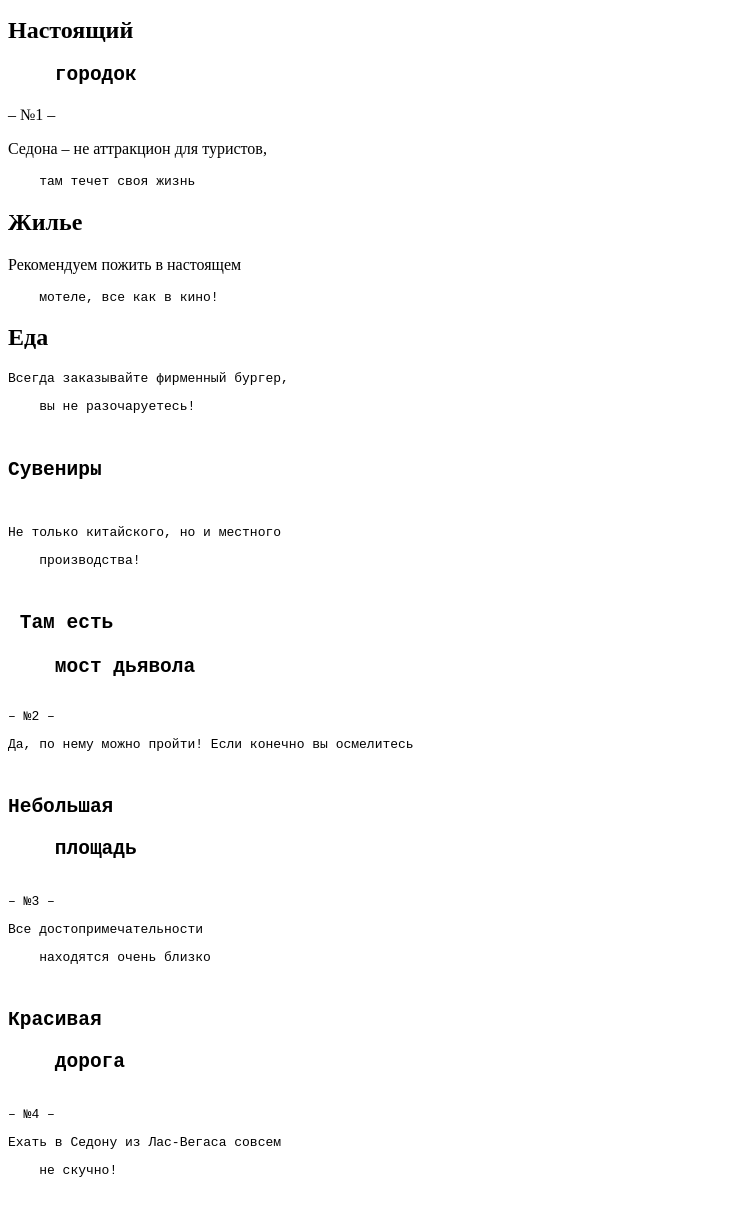
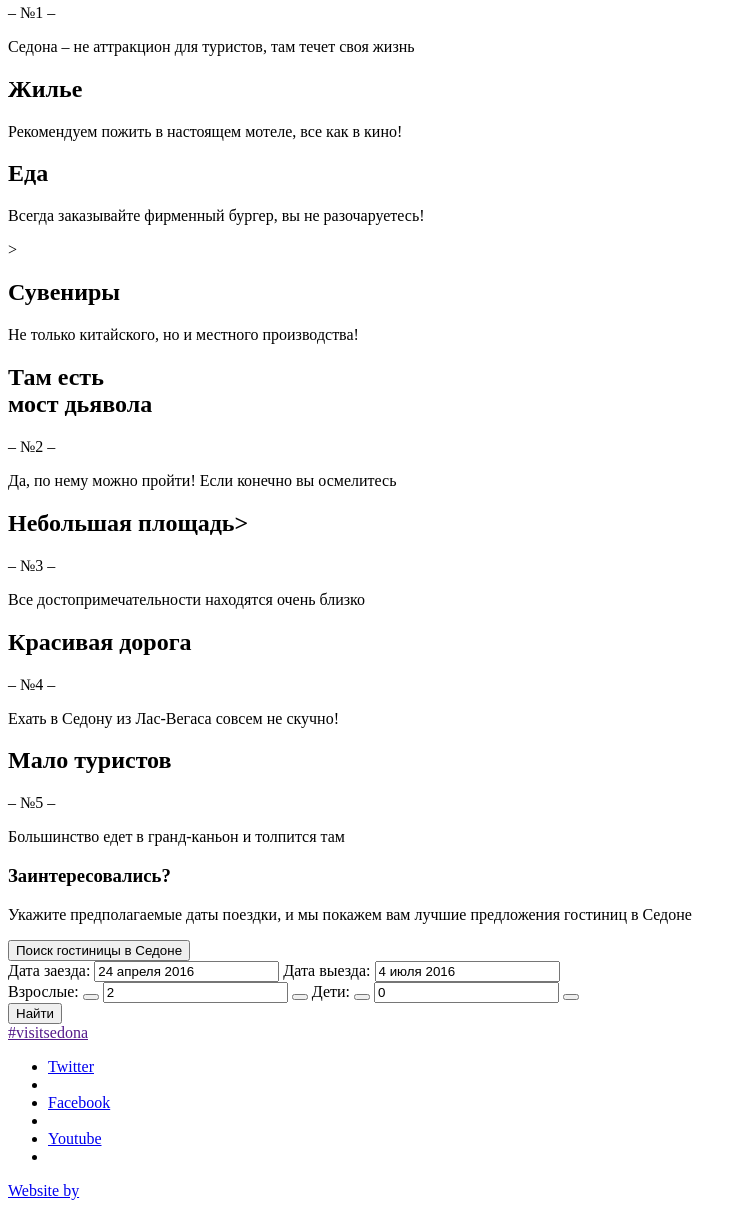
Before and after one commit to KozyrNastya/550533-sedona-27, a plain HTML site: page index.html in a window 1280 px wide. Shown: the part 327-1547 px from the top of the page, without its empty margins (0-748 px from the left). Drawn offline with Linux system fonts and the light colour scheme.

Commit message:
исправила ошибки
поправила дз к последнему комментарию

```diff
--- a/index.html
+++ b/index.html
@@ -7,8 +7,9 @@
 </head>
 
 <body>
-    <div class="container">
+
         <header class="header">
+          <div class="container"></div>
             <nav class="navigation-item">
               <div class="logo">
                <a href=""><img src=""></a>
@@ -20,58 +21,56 @@
                     <li><a href="catalog.html">Гостиницы</a></li>
                 </ul>
             </nav>
-            <div class="logo"></div>
             <a href="index.html"><img src="img/logo.png" width="" height="" alt="Лого" /></a>
-        </div>
-      </header>
+          </header>
       <section class="welcome-block">
         <img class="welcome-title" src=""/>
         <img class="welcome-block-bottom" src=""/>
       </section>
 
-<div class="description-text">
+<p class="description-text">
 <h1>
-    Седона &ndash; небольшой городок в аризоне,<pre>
-    заслуживающий большего!</pre>
+    Седона &ndash; небольшой городок в аризоне,
+    заслуживающий большего!
 </h1>
 <p> Рассмотрим 5 причин, по которым седона круче, чем гранд каньон!</p>
 <h2>
-    Настоящий<pre>
-    городок</pre>
+    Настоящий
+    городок
 </h2>
 <span>&ndash; №1 &ndash;</span>
-<p>Седона &ndash; не аттракцион для туристов,<pre>
-    там течет своя жизнь</pre>
-<h2>Жилье</h2>
-<p>Рекомендуем пожить в настоящем<pre>
-    мотеле, все как в кино!</pre></p>
+<p>Седона &ndash; не аттракцион для туристов,
+    там течет своя жизнь
+      <h2>Жилье</h2>
+<p>Рекомендуем пожить в настоящем
+    мотеле, все как в кино!</p>
 <h2>Еда</h2>
-<pre>Всегда заказывайте фирменный бургер,<pre>
-    вы не разочаруетесь!</pre>
+</p>Всегда заказывайте фирменный бургер,
+    вы не разочаруетесь!</p>>
 <h2>Сувениры</h2>
-<p>Не только китайского, но и местного<pre>
-    производства!</pre></p>
+<p>Не только китайского, но и местного
+    производства!</p>
 <h2> Там есть<br>
     мост дьявола
 </h2>
 <span>&ndash; №2 &ndash;</span>
 <p>Да, по нему можно пройти! Если конечно вы осмелитесь</p>
-<h2>Небольшая<pre>
-    площадь</pre></h2>
+<h2>Небольшая
+    площадь></h2>
 <span>&ndash; №3 &ndash;</span>
-<p>Все достопримечательности<pre>
-    находятся очень близко</pre></p>
-<h2>Красивая<pre>
-    дорога</pre></h2>
+<p>Все достопримечательности
+    находятся очень близко</p>
+<h2>Красивая
+    дорога</h2>
 <span>&ndash; №4 &ndash;</span>
-<p>Ехать в Седону из Лас-Вегаса совсем<pre>
-    не скучно!</pre></p>
-<h2>Мало<pre> туристов</pre></h2>
+<p>Ехать в Седону из Лас-Вегаса совсем
+    не скучно!</p>
+<h2>Мало туристов</h2>
 <span>&ndash; №5 &ndash;</span>
-<p>Большинство едет в гранд-каньон и<pre>
-    толпится там</pre></p>
+<p>Большинство едет в гранд-каньон и
+    толпится там</p>
 <h3>Заинтересовались?</h3>
-<p>Укажите предполагаемые даты поездки, <br>
+<p>Укажите предполагаемые даты поездки,
     и мы покажем вам лучшие предложения гостиниц в Cедоне</p>
 <button type="button" class="button-search">Поиск гостиницы в Седоне</button>
 <div class="map">
@@ -102,11 +101,11 @@
         <div class="tag-item">
           <a href="">#visitsedona</a>
         </div>
-        <div class="social">
-          <a href="#" class="social-btn tw"><span class="icon-twitter"></span></a>
-          <a href="#" class="social-btn fb"><span class="icon-facebook"></span></a>
-          <a href="#" class="social-btn yt"><span class="icon-youtube"></span></a>
-        </div>
+        <ul class="social">
+          <li><a href="#" class="social-btn tw">Twitter<li class="icon-twitter"></a></li>
+          <li><a href="#" class="social-btn fb">Facebook<li class="icon-facebook"></a></li>
+          <li><a href="#" class="social-btn yt">Youtube<li class="icon-youtube"></a></li>
+        </ul>
         <div class="developer-item">
           <a href="https://htmlacademy.ru/">
             <span>Website by</span>
```
Also changed, not shown: catalog.html (+13 -13 lines).
